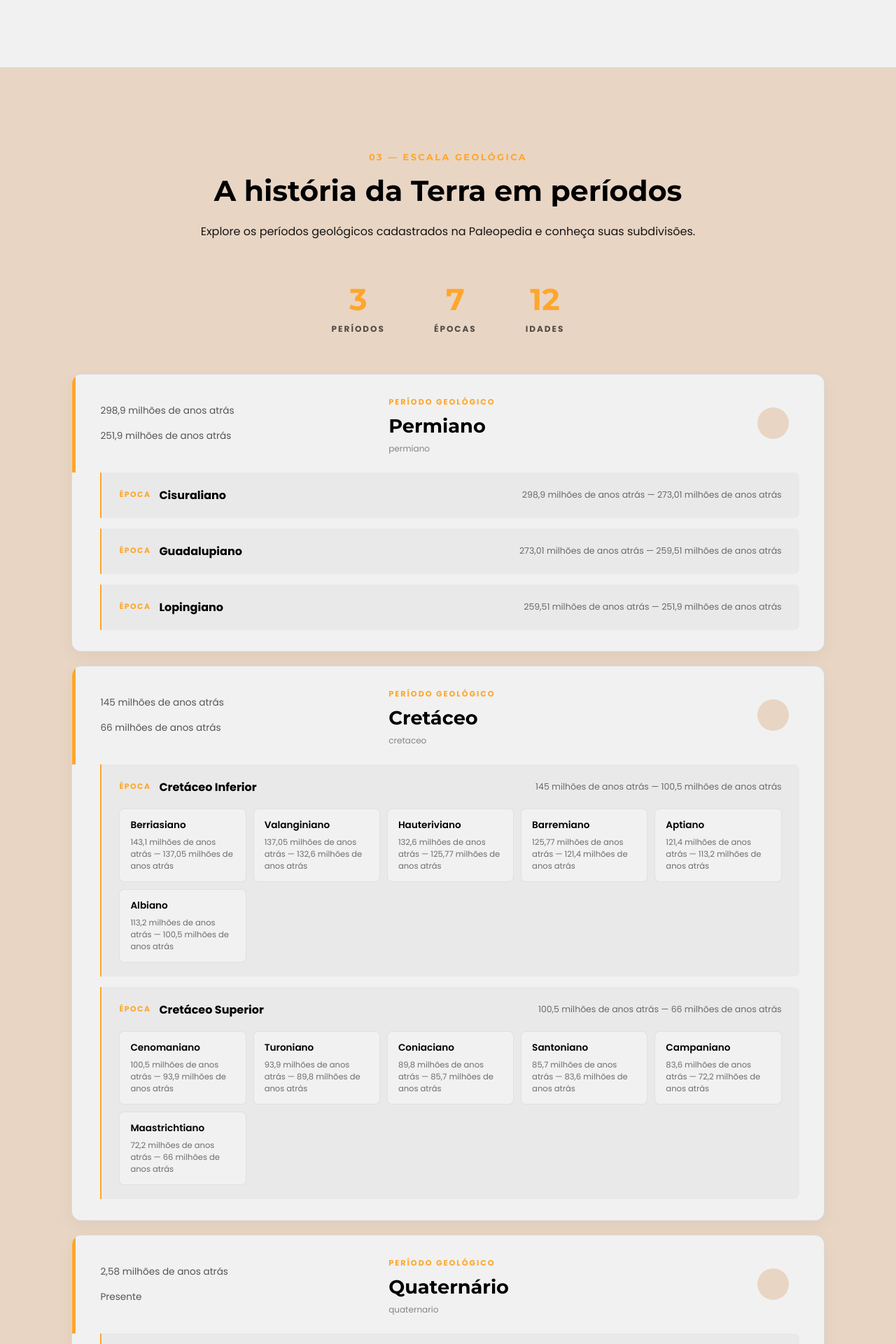
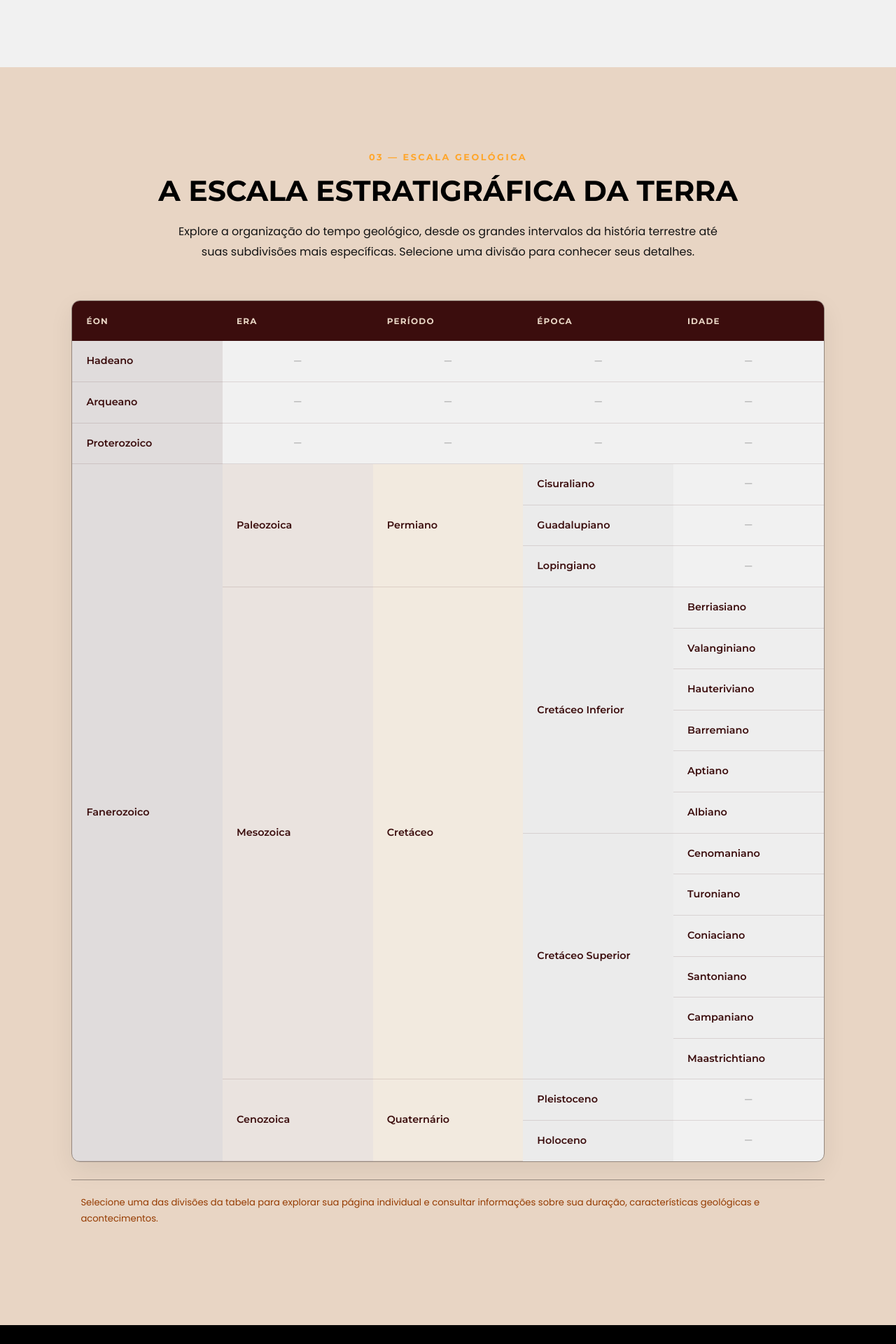
Before and after one commit to DinizDDD/PaleoPedia, a PHP site: page /index.php?page=period in a window 1280 px wide. Shown: the part 2519-4439 px from the top of the page at 70% size. Run offline with PHP 8.4, Linux system fonts and the light colour scheme; data comes from the database, SQL or seed files in the repository.

Commit message:
Updated the design of the geological timescale

```diff
--- a/assets/css/period.css
+++ b/assets/css/period.css
@@ -360,204 +360,146 @@ html {
     padding: 115px 8% 120px;
     background-color: var(--Bege);
 
-    .period-scale-summary {
-        display: flex;
-        justify-content: center;
-        gap: 70px;
-        margin-bottom: 55px;
+    .period-scale-table-wrapper {
+        width: 100%;
+        max-width: 1500px;
+        margin: 0 auto;
+        overflow-x: auto;
+        border: 1px solid var(--Cinza-Claro);
+        border-radius: 12px;
+        background-color: var(--Branco);
+        box-shadow: 0 12px 35px rgba(0, 0, 0, 0.07);
+        -webkit-overflow-scrolling: touch;
     }
 
-    .period-scale-stat {
-        display: flex;
-        flex-direction: column;
-        align-items: center;
-        gap: 7px;
+    .period-scale-table {
+        width: 100%;
+        min-width: 850px;
+        border-collapse: separate;
+        border-spacing: 0;
+        text-align: left;
 
-        strong {
-            color: var(--Laranja);
+        thead {
+            background-color: var(--Marrom-Escuro);
+
+            th {
+                width: 20%;
+                padding: 21px 20px;
+                color: var(--Bege);
                 font-family: var(--font-secondary);
-            font-size: 2.7rem;
-        }
-
-        span {
-            color: rgba(0, 0, 0, 0.65);
                 font-size: 0.75rem;
                 font-weight: 700;
-            letter-spacing: 2px;
+                letter-spacing: 1.2px;
+                text-transform: uppercase;
+                white-space: nowrap;
             }
         }
 
-    .period-scale-list {
-        display: flex;
-        flex-direction: column;
-        gap: 20px;
-        max-width: 1250px;
-        margin: auto;
-    }
+        tbody {
+            tr {
+                transition: background-color 0.2s ease; &:hover {background-color: rgba(255, 166, 43, 0.09);} &:not(:last-child) {
 
-    .period-scale-item {
-        overflow: hidden;
-        border: 1px solid rgba(0, 0, 0, 0.09);
-        border-radius: 14px;
-        background-color: var(--Branco);
-        box-shadow: 0 8px 25px rgba(0, 0, 0, 0.045);
-        transition:
-            transform 0.3s ease,
-            box-shadow 0.3s ease;
-
-        &:hover {
-            transform: translateY(-3px);
-            box-shadow: 0 13px 30px rgba(0, 0, 0, 0.09);
-        }
-    }
-
-    .period-scale-main {
-        display: grid;
-        grid-template-columns: 1fr 1.3fr 60px;
-        align-items: center;
-        gap: 30px;
-        min-height: 135px;
-        padding: 25px 35px;
-        border-left: 5px solid var(--Laranja);
-    }
-
-    .period-scale-date {
-        display: flex;
-        flex-direction: column;
-        gap: 8px;
-        color: rgba(0, 0, 0, 0.65);
-        font-size: 0.85rem;
-
-        i {
-            color: var(--Laranja);
-            font-size: 0.75rem;
-        }
-    }
-
-    .period-scale-information {
-        span {
-            color: var(--Laranja);
-            font-size: 0.7rem;
-            font-weight: 700;
-            letter-spacing: 2px;
-        }
-
-        h3 {
-            margin: 7px 0;
-            color: var(--Preto);
-            font-family: var(--font-secondary);
-            font-size: 1.7rem;
-        }
-
-        p {
-            color: rgba(0, 0, 0, 0.45);
-            font-size: 0.75rem;
-        }
-    }
-
-    .period-scale-action {
-        a {
-            display: flex;
-            align-items: center;
-            justify-content: center;
-            width: 45px;
-            height: 45px;
-            border-radius: 50%;
-            background-color: var(--Bege);
-            color: var(--Preto);
-            text-decoration: none;
-            transition:
-                background 0.3s ease,
-                color 0.3s ease;
-
-            &:hover {
-                background-color: var(--Laranja);
-                color: var(--Preto);
+                    td {
+                        border-bottom: 1px solid rgba(59, 13, 13, 0.12);
                     }
                 }
             }
 
-    .period-scale-children {
-        display: flex;
-        flex-direction: column;
-        gap: 15px;
-        padding: 0 35px 30px 40px;
+            td {
+                padding: 18px 20px;
+                color: var(--Preto);
+                font-size: 0.88rem;
+                line-height: 1.5;
+                vertical-align: middle;
+            }
         }
 
-    .period-scale-epoch {
-        padding: 20px 25px;
-        border-left: 2px solid var(--Laranja);
-        border-radius: 0 8px 8px 0;
-        background-color: rgba(0, 0, 0, 0.035);
+        .period-scale-cell {
+            min-width: 150px;
         }
 
-    .period-scale-division-heading {
-        display: flex;
-        flex-wrap: wrap;
-        align-items: center;
-        gap: 12px;
-
-        > span {
-            color: var(--Laranja);
-            font-size: 0.68rem;
-            font-weight: 700;
-            letter-spacing: 1.5px;
+        .period-scale-cell-eon {
+            background-color: rgba(59, 13, 13, 0.09);
         }
 
-        strong {
-            color: var(--Preto);
+        .period-scale-cell-era {
+            background-color: rgba(149, 59, 0, 0.075);
+        }
+
+        .period-scale-cell-periodo {
+            background-color: rgba(255, 166, 43, 0.09);
+        }
+
+        .period-scale-cell-epoca {
+            background-color: rgba(0, 0, 0, 0.025);
+        }
+
+        .period-scale-cell-idade {
+            background-color: rgba(0, 0, 0, 0.012);
+        }
+
+        .period-scale-link {
+            display: inline-block;
+            color: var(--Marrom-Escuro);
+            font-family: var(--font-secondary);
+            font-size: 0.9rem;
+            font-weight: 600;
+            line-height: 1.5;
+            text-decoration: none;
+            text-decoration-color: var(--Laranja);
+            text-underline-offset: 4px;
+            overflow-wrap: break-word;
+            transition:
+                color 0.2s ease,
+                text-decoration 0.2s ease;
+
+            &:hover {
+                color: var(--Marrom-Claro);
+                text-decoration: underline;
+            }
+
+            &:focus-visible {
+                outline: 2px solid var(--Marrom-Claro);
+                outline-offset: 4px;
+                border-radius: 2px;
+            }
+        }
+
+        .period-scale-empty {
+            color: rgba(0, 0, 0, 0.3);
+            text-align: center;
+        }
+    }
+
+    .period-scale-legend {
+        display: flex;
+        align-items: flex-start;
+        gap: 13px;
+        max-width: 1500px;
+        margin: 25px auto 0;
+        padding: 20px 0;
+        border-top: 1px solid var(--Cinza-Claro);
+
+        i {
+            margin-top: 4px;
+            color: var(--Marrom-Claro);
             font-size: 1rem;
         }
 
-        small {
-            margin-left: auto;
-            color: rgba(0, 0, 0, 0.55);
-            font-size: 0.78rem;
-        }
-    }
-
-    .period-scale-ages {
-        display: grid;
-        grid-template-columns: repeat(auto-fit, minmax(180px, 1fr));
-        gap: 10px;
-        margin-top: 18px;
-    }
-
-    .period-scale-age {
-        display: flex;
-        flex-direction: column;
-        gap: 6px;
-        padding: 13px 15px;
-        border: 1px solid rgba(0, 0, 0, 0.07);
-        border-radius: 7px;
-        background-color: var(--Branco);
-
-        span {
-            color: var(--Preto);
-            font-size: 0.85rem;
-            font-weight: 600;
-        }
-
-        small {
-            color: rgba(0, 0, 0, 0.55);
-            font-size: 0.72rem;
+        p {
+            color: var(--Marrom-Claro);
+            font-size: 0.82rem;
+            line-height: 1.8;
         }
     }
 
     .period-empty-message {
+        max-width: 1000px;
+        margin: auto;
         padding: 35px;
         border-radius: 12px;
         background-color: var(--Branco);
         color: rgba(0, 0, 0, 0.65);
-        text-align: center;
-    }
-
-    .period-scale-disclaimer {
-        max-width: 900px;
-        margin: 30px auto 0;
-        color: rgba(0, 0, 0, 0.55);
-        font-size: 0.85rem;
-        line-height: 1.7;
         text-align: center;
     }
 }
--- a/pages/period.php
+++ b/pages/period.php
@@ -1,86 +1,77 @@
+
 <?php
 
 include(__DIR__ . '/../config/database.php');
 
-function periodValue($value)
+function buildGeologicalScaleRows($node, $childrenByParent, $path = [])
 {
-    if ($value === null || $value === '') {
-        return 'Informação não cadastrada.';
+    $path[] = $node;
+
+    $children = $childrenByParent[$node['id']] ?? [];
+
+    if (empty($children)) {
+        return [$path];
     }
 
-    return nl2br(htmlspecialchars((string) $value, ENT_QUOTES, 'UTF-8'));
+    $rows = [];
+
+    foreach ($children as $child) {
+        $rows = array_merge(
+            $rows,
+            buildGeologicalScaleRows($child, $childrenByParent, $path)
+        );
     }
 
-function periodDate($value)
-{
-    if ($value === null) {
-        return 'Não informado';
+    return $rows;
 }
 
-    $value = (float) $value;
+$scaleStmt = $conn->query("
+    SELECT id, name, slug, type, parent_id
+    FROM geo_time
+    ORDER BY begin_year DESC, name ASC
+");
 
-    if ($value <= 0) {
-        return 'Presente';
+$scaleDivisions = $scaleStmt->fetchAll(PDO::FETCH_ASSOC);
+
+$childrenByParent = [];
+$scaleRoots = [];
+
+foreach ($scaleDivisions as $division) {
+    if ($division['parent_id'] === null) {
+        $scaleRoots[] = $division;
+    } else {
+        $childrenByParent[$division['parent_id']][] = $division;
+    }
 }
 
-    if ($value < 1) {
-        $years = $value * 1000000;
+$scaleRows = [];
 
-        return number_format($years, 0, ',', '.') . ' anos atrás';
+foreach ($scaleRoots as $root) {
+    $scaleRows = array_merge(
+        $scaleRows,
+        buildGeologicalScaleRows($root, $childrenByParent)
+    );
 }
 
-    $number = number_format($value, 2, ',', '.');
-    $number = rtrim(rtrim($number, '0'), ',');
+$scaleColumns = [
+    'eon' => 'Éon',
+    'era' => 'Era',
+    'periodo' => 'Período',
+    'epoca' => 'Época',
+    'idade' => 'Idade'
+];
 
-    return $number . ' milhões de anos atrás';
-}
-
-function periodRange($begin, $end)
-{
-    return periodDate($begin) . ' — ' . periodDate($end);
-}
-
-$periodStmt = $conn->query("
-    SELECT *
-    FROM geo_time
-    WHERE type = 'periodo'
-    ORDER BY begin_year DESC
-");
-
-$periods = $periodStmt->fetchAll(PDO::FETCH_ASSOC);
-
-$timeStmt = $conn->query("
-    SELECT id, name, slug, type, begin_year, end_year, parent_id
-    FROM geo_time
-    WHERE type IN ('epoca', 'idade')
-    ORDER BY begin_year DESC
-");
-
-$timeDivisions = $timeStmt->fetchAll(PDO::FETCH_ASSOC);
-
-$children = [];
-
-foreach ($timeDivisions as $division) {
-    $children[$division['parent_id']][] = $division;
-}
-
-$totalPeriods = count($periods);
-
-$totalEpochs = count(array_filter(
-    $timeDivisions,
-    fn($division) => $division['type'] === 'epoca'
-));
-
-$totalAges = count(array_filter(
-    $timeDivisions,
-    fn($division) => $division['type'] === 'idade'
-));
+$scalePages = [
+    'eon' => 'eon_info',
+    'era' => 'era_info',
+    'periodo' => 'period_info',
+    'epoca' => 'epoch_info',
+    'idade' => 'age_info'
+];
 
 ?>
 
 <main class="period-page">
-
-    <!-- BANNER -->
 
 <!-- INTRODUÇÃO E BANNER -->
 
@@ -252,114 +243,128 @@ $totalAges = count(array_filter(
 <section class="period-scale" id="geological-scale">
     <div class="period-section-heading">
         <span>03 — ESCALA GEOLÓGICA</span>
-            <h2>A história da Terra em períodos</h2>
+        <h2>A ESCALA ESTRATIGRÁFICA DA TERRA</h2>
         <p>
-                Explore os períodos geológicos cadastrados na Paleopedia
-                e conheça suas subdivisões.
-            </p>
-        </div>
-        <div class="period-scale-summary">
-
-            <div class="period-scale-stat">
-                <strong><?= $totalPeriods; ?></strong>
-                <span>PERÍODOS</span>
-            </div>
-
-            <div class="period-scale-stat">
-                <strong><?= $totalEpochs; ?></strong>
-                <span>ÉPOCAS</span>
-            </div>
-
-            <div class="period-scale-stat">
-                <strong><?= $totalAges; ?></strong>
-                <span>IDADES</span>
-            </div>
-        </div>
-
-        <?php if (!empty($periods)) { ?>
-            <div class="period-scale-list">
-                <?php foreach ($periods as $period) { ?>
-                    <article class="period-scale-item">
-                        <div class="period-scale-main">
-
-                            <div class="period-scale-date">
-                                <span>
-                                    <?= periodDate($period['begin_year']); ?>
-                                </span>
-                                <i class="fa-solid fa-arrow-right"></i>
-                                <span>
-                                    <?= periodDate($period['end_year']); ?>
-                                </span>
-                            </div>
-
-                            <div class="period-scale-information">
-                                <span>PERÍODO GEOLÓGICO</span>
-                                <h3>
-                                    <?= htmlspecialchars($period['name'], ENT_QUOTES, 'UTF-8'); ?>
-                                </h3>
-                                <p>
-                                    <?= htmlspecialchars($period['slug'], ENT_QUOTES, 'UTF-8'); ?>
+            Explore a organização do tempo geológico, desde os grandes
+            intervalos da história terrestre até suas subdivisões mais
+            específicas. Selecione uma divisão para conhecer seus detalhes.
         </p>
     </div>
 
-                            <div class="period-scale-action">
+    <?php if (!empty($scaleRows)) { ?>
+        <div class="period-scale-table-wrapper">
+            <table class="period-scale-table">
+                <thead>
+                    <tr>
+                        <th>Éon</th>
+                        <th>Era</th>
+                        <th>Período</th>
+                        <th>Época</th>
+                        <th>Idade</th>
+                    </tr>
+                </thead>
+
+                <tbody>
+                    <?php foreach ($scaleRows as $rowIndex => $path) { ?>
+                        <?php
+                            $divisionsByType = array_fill_keys(
+                                array_keys($scaleColumns),
+                                null
+                            );
+
+                            foreach ($path as $division) {
+                                $divisionsByType[$division['type']] = $division;
+                            }
+                        ?>
+                        <tr>
+                            <?php foreach ($scaleColumns as $type => $label) { ?>
+
+                                <?php
+                                    $division = $divisionsByType[$type];
+
+                                    if ($division === null) {
+                                        echo '<td class="period-scale-empty">—</td>';
+                                        continue;
+                                    }
+                                    $previousDivision = null;
+                                    if ($rowIndex > 0) {
+                                        foreach ($scaleRows[$rowIndex - 1] as $previous) {
+                                            if ($previous['type'] === $type) {
+                                                $previousDivision = $previous;
+                                                break;
+                                            }
+                                        }
+                                    }
+                                    if (
+                                        $previousDivision !== null &&
+                                        $previousDivision['id'] == $division['id']
+                                    ) {
+                                        continue;
+                                    }
+                                    $rowspan = 1;
+                                    for (
+                                        $nextIndex = $rowIndex + 1;
+                                        $nextIndex < count($scaleRows);
+                                        $nextIndex++
+                                    ) {
+                                        $nextDivision = null;
+                                        foreach ($scaleRows[$nextIndex] as $next) {
+                                            if ($next['type'] === $type) {
+                                                $nextDivision = $next;
+                                                break;
+                                            }
+                                        }
+                                        if (
+                                            $nextDivision !== null &&
+                                            $nextDivision['id'] == $division['id']
+                                        ) {
+                                            $rowspan++;
+                                        } else {
+                                            break;
+                                        }
+                                    }
+
+                                    $page = $scalePages[$type];
+                                    $slug = urlencode($division['slug']);
+                                    $name = htmlspecialchars(
+                                        $division['name'],
+                                        ENT_QUOTES,
+                                        'UTF-8'
+                                    );
+                                ?>
+
+                                <td
+                                    class="period-scale-cell period-scale-cell-<?= $type; ?>"
+                                    rowspan="<?= $rowspan; ?>"
+                                >
                                     <a
-                                    href="index.php?page=period_info&slug=<?= urlencode($period['slug']); ?>"
-                                    aria-label="Conhecer <?= htmlspecialchars($period['name'], ENT_QUOTES, 'UTF-8'); ?>"
+                                        href="index.php?page=<?= $page; ?>&slug=<?= $slug; ?>"
+                                        class="period-scale-link"
                                     >
-                                    <i class="fa-solid fa-arrow-up-right-from-square"></i>
+                                        <?= $name; ?>
                                     </a>
-                            </div>
+                                </td>
+                            <?php } ?>
+                        </tr>
+                    <?php } ?>
+                </tbody>
+            </table>
         </div>
 
-                        <?php if (!empty($children[$period['id']])) { ?>
-                            <div class="period-scale-children">
-                                <?php foreach ($children[$period['id']] as $epoch) { ?>
-                                    <?php if ($epoch['type'] === 'epoca') { ?>
-                                        <div class="period-scale-epoch">
-
-                                            <div class="period-scale-division-heading">
-                                                <span>ÉPOCA</span>
-                                                <strong>
-                                                    <?= htmlspecialchars($epoch['name'], ENT_QUOTES, 'UTF-8'); ?>
-                                                </strong>
-                                                <small>
-                                                    <?= periodRange($epoch['begin_year'], $epoch['end_year']); ?>
-                                                </small>
+        <div class="period-scale-legend">
+            <i class="fa-solid fa-circle-info"></i>
+            <p>
+                Selecione uma das divisões da tabela para explorar sua
+                página individual e consultar informações sobre sua
+                duração, características geológicas e acontecimentos.
+            </p>
         </div>
 
-                                            <?php if (!empty($children[$epoch['id']])) { ?>
-                                                <div class="period-scale-ages">
-                                                    <?php foreach ($children[$epoch['id']] as $age) { ?>
-                                                        <div class="period-scale-age">
-                                                            <span>
-                                                                <?= htmlspecialchars($age['name'], ENT_QUOTES, 'UTF-8'); ?>
-                                                            </span>
-                                                            <small>
-                                                                <?= periodRange($age['begin_year'], $age['end_year']); ?>
-                                                            </small>
-                                                        </div>
-                                                    <?php } ?>
-                                                </div>
-                                            <?php } ?>
-                                        </div>
-                                    <?php } ?>
-                                <?php } ?>
-                            </div>
-                        <?php } ?>
-                    </article>
-                <?php } ?>
-            </div>
     <?php } else { ?>
         <p class="period-empty-message">
-                Nenhum período geológico foi cadastrado até o momento.
+            Nenhuma divisão do tempo geológico foi cadastrada até o momento.
         </p>
     <?php } ?>
-
-        <p class="period-scale-disclaimer">
-            A escala será ampliada conforme novas divisões geológicas
-            forem cadastradas na Paleopedia.
-        </p>
 </section>
 
     <!-- COMO OS CIENTISTAS DIVIDEM O TEMPO -->
```
Also changed, not shown: other parts of assets/css/period.css (+64 -72 lines). Lines whose indentation alone changed are shown as unchanged.
